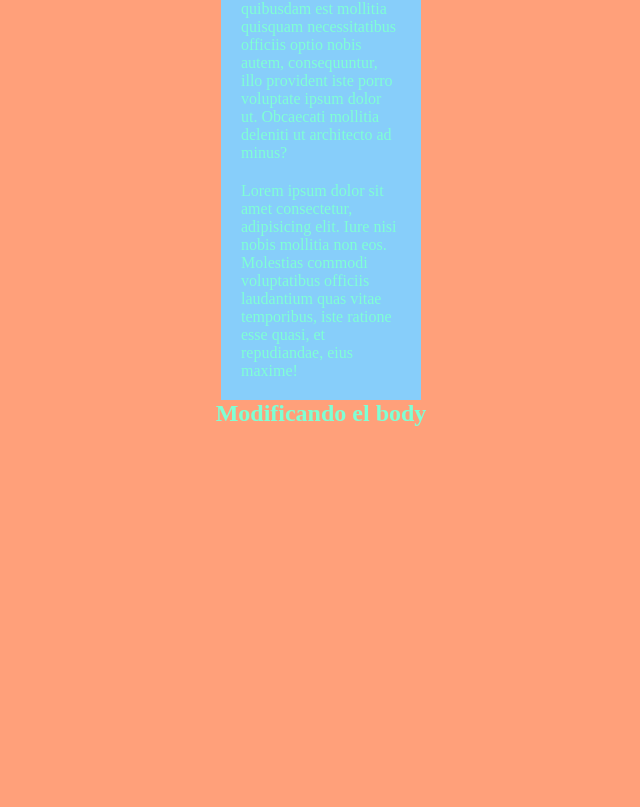
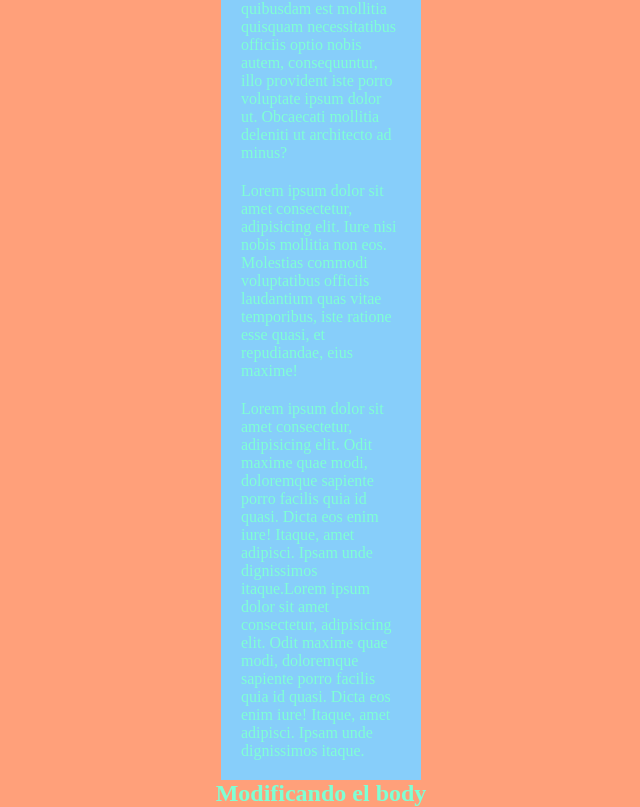
Before and after one commit to julisa-344/practicando, a plain HTML site: page git/index.html in a window 1280 px wide. Shown: the part 378-1185 px from the top of the page, without its empty margins (319-959 px from the left). Before the commit the page ends 805 px from the top, so only its background shows below. Drawn offline with Linux system fonts and the light colour scheme.

Commit message:
agregando 3 párrafo

```diff
--- a/git/index.html
+++ b/git/index.html
@@ -14,6 +14,7 @@
             <p>Lorem ipsum dolor sit amet consectetur adipisicing elit. Recusandae, culpa nisi? Veritatis quisquam aspernatur consequuntur laboriosam cum soluta esse reiciendis ipsa iusto voluptatum facilis quidem id, ea, quaerat quos suscipit.
             Fugiat exercitationem doloribus laborum dicta quibusdam est mollitia quisquam necessitatibus officiis optio nobis autem, consequuntur, illo provident iste porro voluptate ipsum dolor ut. Obcaecati mollitia deleniti ut architecto ad minus?</p>
             <p>Lorem ipsum dolor sit amet consectetur, adipisicing elit. Iure nisi nobis mollitia non eos. Molestias commodi voluptatibus officiis laudantium quas vitae temporibus, iste ratione esse quasi, et repudiandae, eius maxime!</p>
+            <p>Lorem ipsum dolor sit amet consectetur, adipisicing elit. Odit maxime quae modi, doloremque sapiente porro facilis quia id quasi. Dicta eos enim iure! Itaque, amet adipisci. Ipsam unde dignissimos itaque.Lorem ipsum dolor sit amet consectetur, adipisicing elit. Odit maxime quae modi, doloremque sapiente porro facilis quia id quasi. Dicta eos enim iure! Itaque, amet adipisci. Ipsam unde dignissimos itaque.</p>
         </div>
         <section><h2>Modificando el body</h2></section>
     </body>
```
